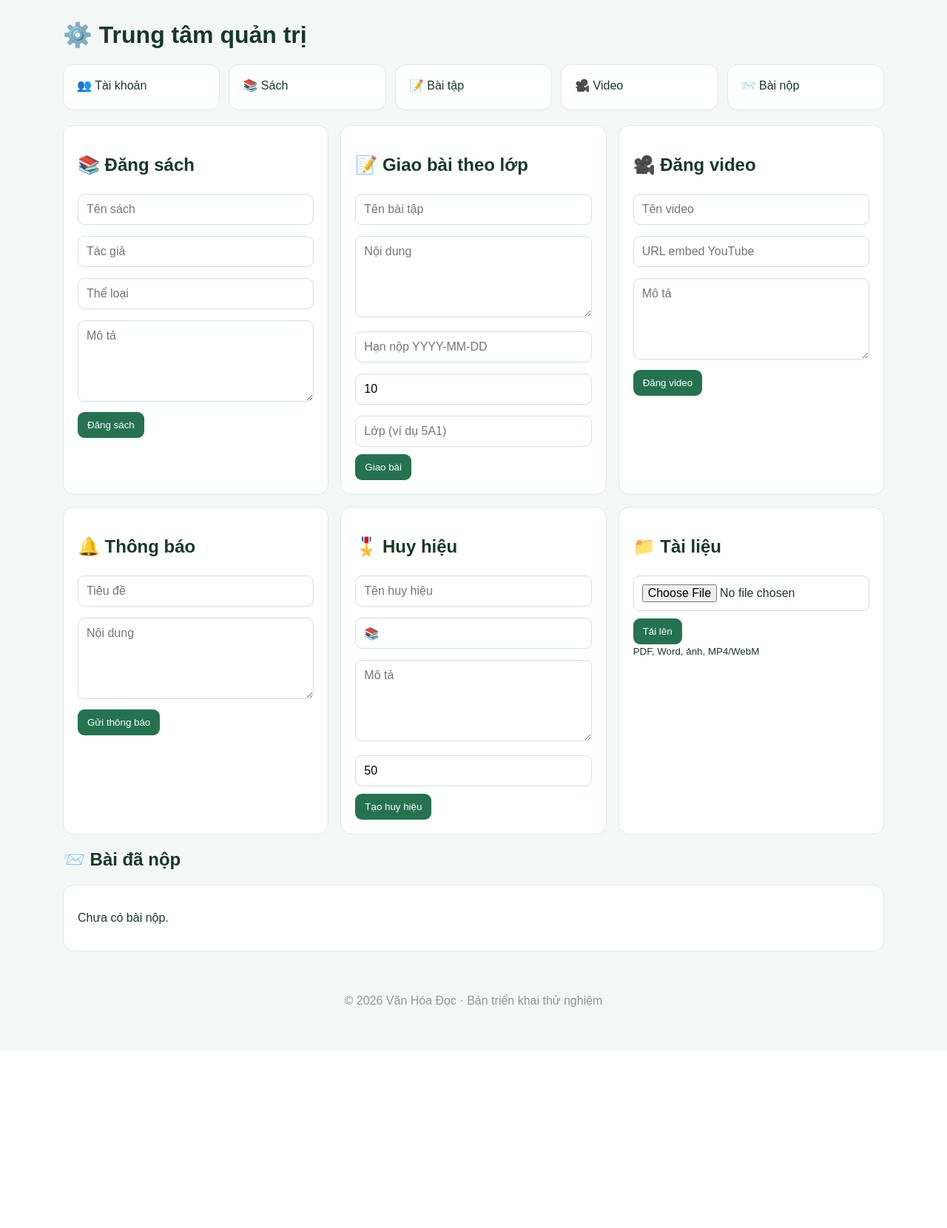
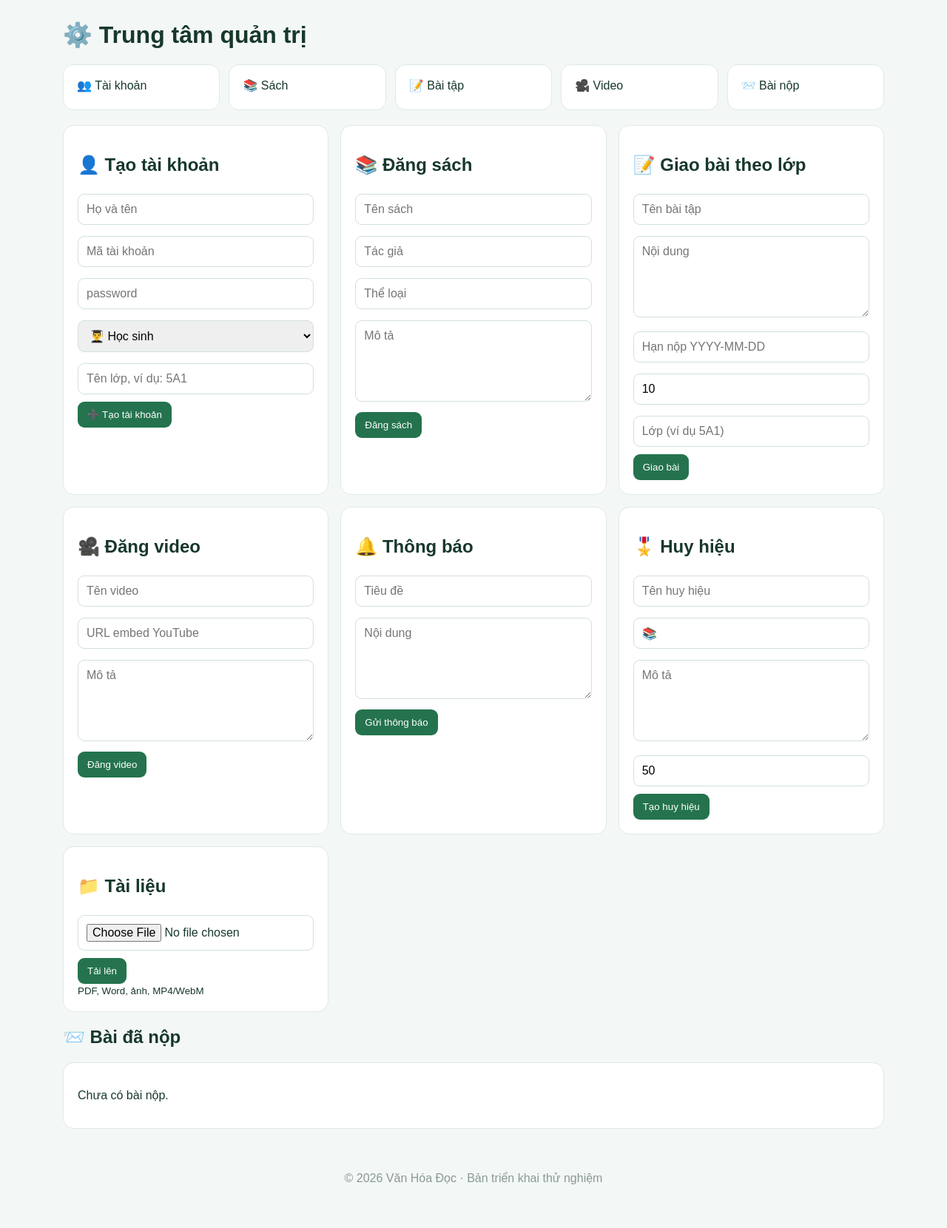
Before and after one commit to buombvbd-cmyk/van-hoa-doc, a Flask app: template templates/admin.html in a window 1280 px wide. Shown: the part 84-1744 px from the top of the page at 74% size. Before the commit the page ends 1445 px from the top, so only its background shows below. Run offline with Flask 3, Linux system fonts and the light colour scheme; the template is opened without the code that fills it, so the values that code supplies are empty.

Commit message:
Update admin.html

```diff
--- a/templates/admin.html
+++ b/templates/admin.html
@@ -1,7 +1,42 @@
 {% extends "base.html" %}{% block content %}<main class="container"><h1>⚙️ Trung tâm quản trị</h1>
 <div class="stats"><div class="stat">👥 Tài khoản<b>{{stats.users}}</b></div><div class="stat">📚 Sách<b>{{stats.books}}</b></div><div class="stat">📝 Bài tập<b>{{stats.assignments}}</b></div><div class="stat">🎥 Video<b>{{stats.videos}}</b></div><div class="stat">📨 Bài nộp<b>{{stats.submissions}}</b></div></div>
 <div class="grid">
-<div class="panel"><h2>📚 Đăng sách</h2><form method="post" action="/admin/book"><input class="input" name="title" placeholder="Tên sách" required><input class="input" name="author" placeholder="Tác giả" required><input class="input" name="category" placeholder="Thể loại" required><textarea class="textarea" name="description" placeholder="Mô tả"></textarea><button class="btn primary">Đăng sách</button></form></div>
+<div class="panel">
+    <h2>👤 Tạo tài khoản</h2>
+
+    <form method="post" action="/admin/user">
+
+        <input class="input"
+               name="name"
+               placeholder="Họ và tên"
+               required>
+
+        <input class="input"
+               name="code"
+               placeholder="Mã tài khoản"
+               required>
+
+        <input class="input"
+               name="password"
+               placeholder="password"
+               type="text"
+               required>
+
+        <select class="input" name="role" required>
+            <option value="student">👨‍🎓 Học sinh</option>
+            <option value="teacher">👨‍🏫 Giáo viên</option>
+        </select>
+
+        <input class="input"
+               name="class_name"
+               placeholder="Tên lớp, ví dụ: 5A1">
+
+        <button class="btn primary" type="submit">
+            ➕ Tạo tài khoản
+        </button>
+
+    </form>
+</div><div class="panel"><h2>📚 Đăng sách</h2><form method="post" action="/admin/book"><input class="input" name="title" placeholder="Tên sách" required><input class="input" name="author" placeholder="Tác giả" required><input class="input" name="category" placeholder="Thể loại" required><textarea class="textarea" name="description" placeholder="Mô tả"></textarea><button class="btn primary">Đăng sách</button></form></div>
 <div class="panel"><h2>📝 Giao bài theo lớp</h2><form method="post" action="/admin/assignment"><input class="input" name="title" placeholder="Tên bài tập" required><textarea class="textarea" name="description" placeholder="Nội dung"></textarea><input class="input" name="due" placeholder="Hạn nộp YYYY-MM-DD"><input class="input" name="points" type="number" value="10"><input class="input" name="class_name" placeholder="Lớp (ví dụ 5A1)"><button class="btn primary">Giao bài</button></form></div>
 <div class="panel"><h2>🎥 Đăng video</h2><form method="post" action="/admin/video"><input class="input" name="title" placeholder="Tên video" required><input class="input" name="url" placeholder="URL embed YouTube"><textarea class="textarea" name="description" placeholder="Mô tả"></textarea><button class="btn primary">Đăng video</button></form></div>
 <div class="panel"><h2>🔔 Thông báo</h2><form method="post" action="/admin/notify"><input class="input" name="title" placeholder="Tiêu đề" required><textarea class="textarea" name="message" placeholder="Nội dung" required></textarea><button class="btn primary">Gửi thông báo</button></form></div>
```
